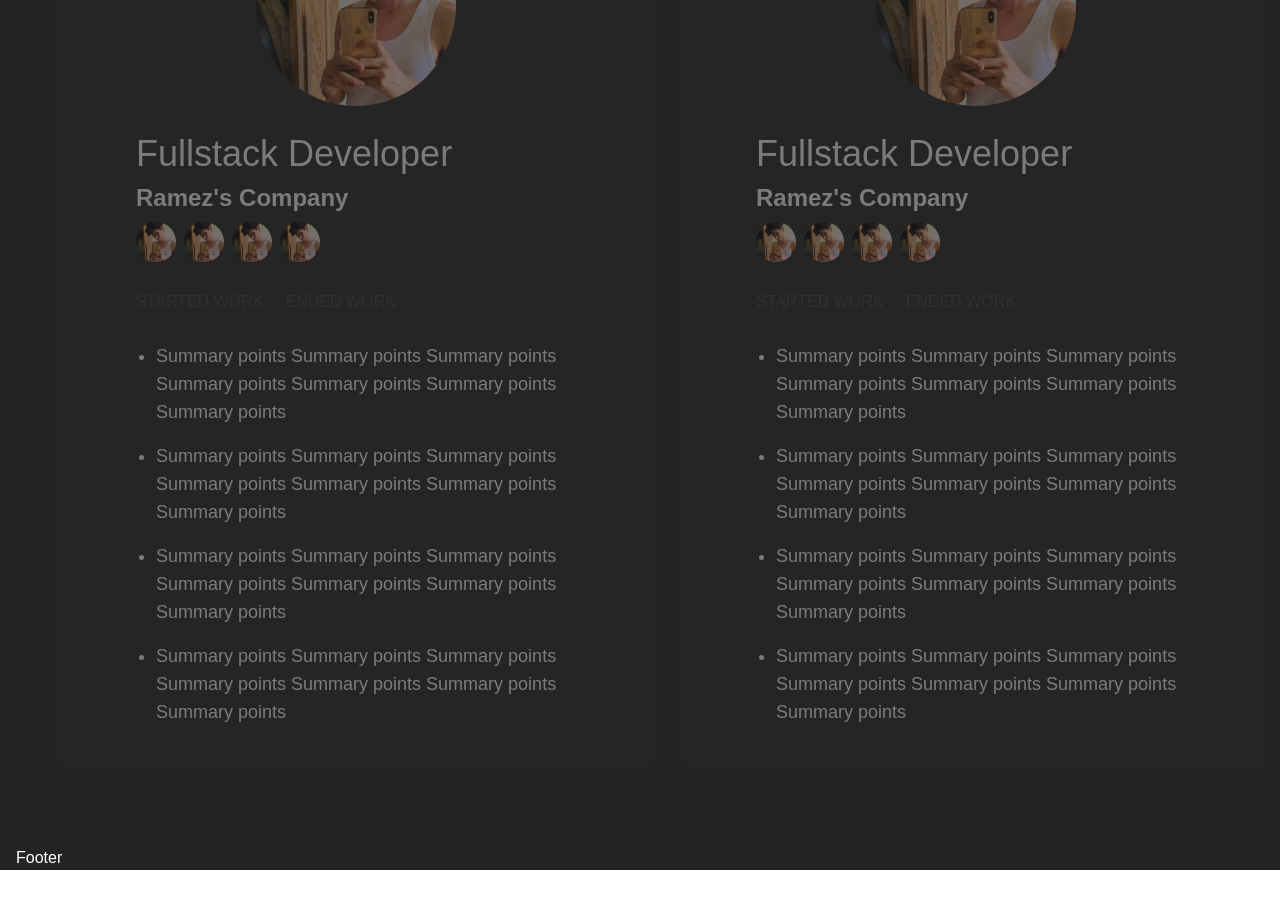
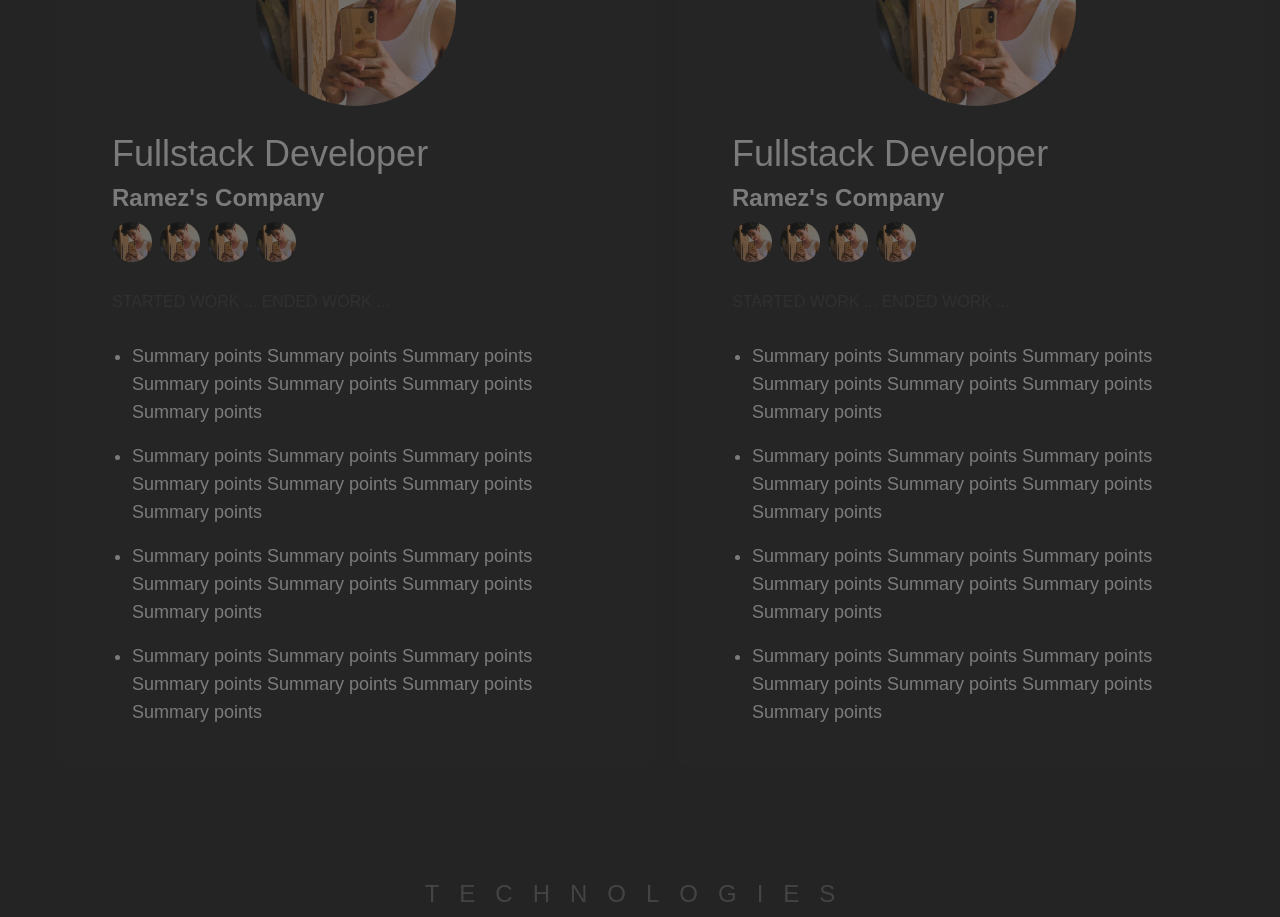
Before and after one commit to RamezTaher/Portfolio, a React (Create React App) app: page / in a window 1280 px wide. Shown: the part 1880-2797 px from the top of the page. Before the commit the page ends 2750 px from the top, so only its background shows below. Built offline with nearby package versions, Linux system fonts and the light colour scheme.

Commit message:
Building the technologies section

```diff
--- a/src/components/ExperienceCard.jsx
+++ b/src/components/ExperienceCard.jsx
@@ -20,7 +20,7 @@ const ExperienceCard = () => {
         alt="Company Name"
       />
 
-      <div className="px-0 md:px-10 flex flex-col gap-2">
+      <div className="px-0 md:px-4 flex flex-col gap-2">
         <h4 className="text-4xl font-light">Fullstack Developer</h4>
         <p className="font-bold text-2xl">Ramez's Company</p>
         <div className="flex items-center gap-2 ">
--- a/src/components/Technologies.jsx
+++ b/src/components/Technologies.jsx
@@ -1,10 +1,13 @@
-import React from 'react'
+import React from "react"
+import { motion } from "framer-motion"
 
 const Technologies = () => {
   return (
-    <div>
-
-    </div>
+    <motion.div className="min-h-screen flex relative flex-col text-center md:text-left xl:flex-row max-w-[2000px] xl:px-10 justify-center xl:gap-0 mx-auto items-center">
+      <h3 className="absolute top-8 uppercase tracking-[20px] text-2xl text-gray">
+        Technologies
+      </h3>
+    </motion.div>
   )
 }
 
--- a/src/pages/HomePage.jsx
+++ b/src/pages/HomePage.jsx
@@ -10,7 +10,7 @@ const HomePage = () => {
       <section className="snap-start">
         <Hero />
       </section>
-      <section id="about mt-50">
+      <section id="about" className="mt-50">
         <About />
       </section>
       <section id="experiences">
```
